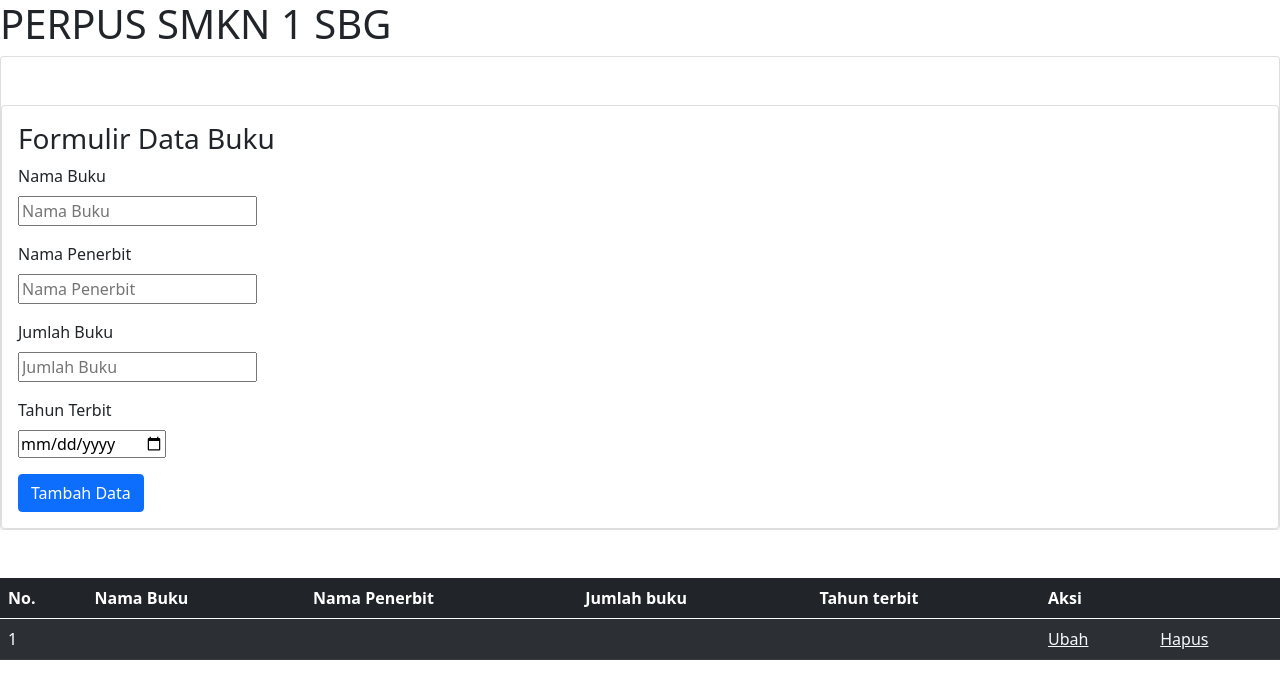
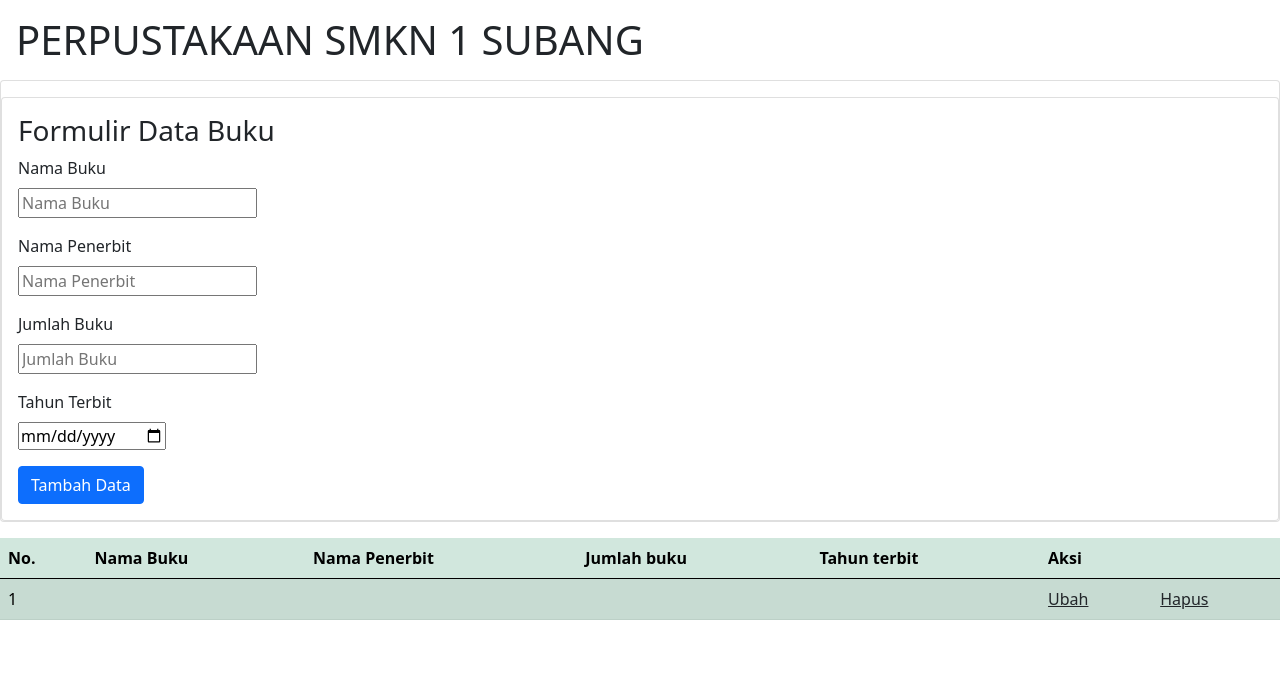
Before and after one commit to MuhammadAhsaNasrulloh/PERPUS_PHP, a PHP site: page / in a window 1280 px wide. Shown: the top 699 px of the page. Run offline with PHP 8.4, Linux system fonts and the light colour scheme; tables that the repository leaves empty or names only in its code hold one stand-in row (values such as "Sample post"); data that the repository does not hold is empty.

Commit message:
Update existing file

```diff
--- a/admin/index.php
+++ b/admin/index.php
@@ -11,11 +11,11 @@
     <link href="https://cdn.jsdelivr.net/npm/bootstrap@5.0.2/dist/css/bootstrap.min.css" rel="stylesheet" integrity="sha384-EVSTQN3/azprG1Anm3QDgpJLIm9Nao0Yz1ztcQTwFspd3yD65VohhpuuCOmLASjC" crossorigin="anonymous">
 </head>
 <body>
-    <h1>PERPUS SMKN 1 SBG</h1>
+    <h1 class="m-3">PERPUSTAKAAN SMKN 1 SUBANG</h1>
     <!-- Create atau menambahkan data baru, Data akan di proses dan dikirim ke add.php -->
 
     <div class="card">
-    <div class="card mt-5">
+    <div class="card mt-3">
     <div class="card-body">
     <div class="card-title"><h3>Formulir Data Buku</h3></div>
     <form method="post" action="add.php">
@@ -41,7 +41,7 @@
     </div>
     </div>
     <!-- read atau menampilka data dari database -->
-    <table class="table table-dark table-striped mt-5">
+    <table class="table table-success table-striped mt-3">
         <thead>
         <tr>
             <th scope="col">No.</th>
@@ -64,8 +64,8 @@
             <td><?= $dt['Nama_penerbit']?></td>
             <td><?= $dt['Jumlah_buku']?></td>
             <td><?= $dt['Tahun_terbit']?></td>
-            <td><a href="update.php?id=<?= $dt['Id_buku']?>" class="text-light">Ubah</a></td>
-            <td><a href="delete.php?id=<?= $dt['Id_buku']?>" class="text-light" onclick="return confirm('Anda yakin menghapus data ini?')">Hapus</a></td>
+            <td><a href="update.php?id=<?= $dt['Id_buku']?>" class="text-dark">Ubah</a></td>
+            <td><a href="delete.php?id=<?= $dt['Id_buku']?>" class="text-dark" onclick="return confirm('Anda yakin menghapus data ini?')">Hapus</a></td>
         </tr>
     <?php
         endwhile;
```
Also changed, not shown: admin/update.php (+26 -9 lines).
